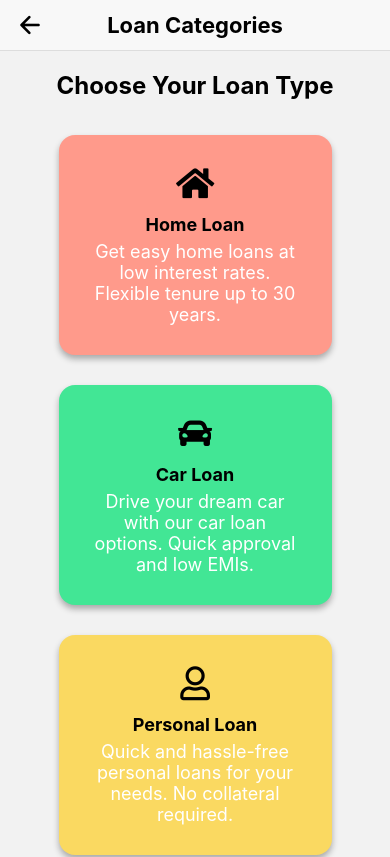
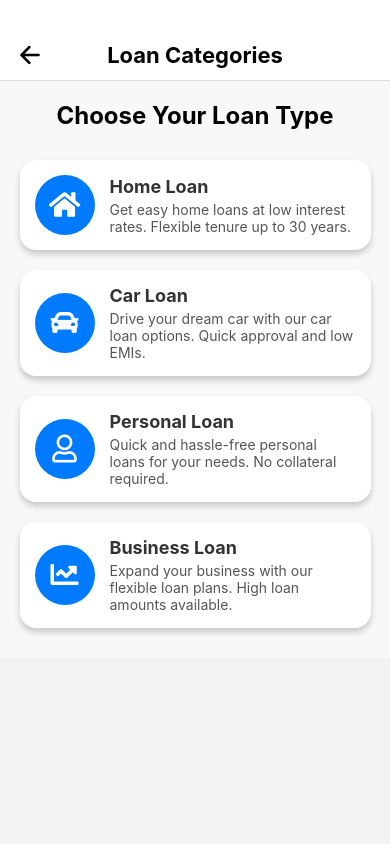
Before and after one commit to pankaj0695/verinova-app, a React Native app: screen /Loan in a window 390 px wide. Shown: the top 857 px of the page. Built offline with nearby package versions, Linux system fonts and the light colour scheme.

Commit message:
updated loan and policies

```diff
--- a/screens/loan/LoanCategoryScreen.js
+++ b/screens/loan/LoanCategoryScreen.js
@@ -6,90 +6,132 @@ import {
   StyleSheet,
   FlatList,
   Image,
+  Dimensions,
 } from "react-native";
-import { useNavigation, useRoute } from "@react-navigation/native";
+import { CurrentRenderContext, useNavigation, useRoute } from "@react-navigation/native";
+import { Ionicons, FontAwesome5 } from "@expo/vector-icons";
 
 export default function LoanCategoryScreen() {
   const navigation = useNavigation();
   const route = useRoute();
   const { category } = route.params;
+  const screenWidth = Dimensions.get("window").width; // Get screen width
 
   const loans = {
     "Home Loan": [
-      { id: "1", name: "Regular Home Loan" },
-      { id: "2", name: "NRI Home Loan" },
+      { id: "1", name: "Regular Home Loan", icon: "home" },
+      { id: "2", name: "NRI Home Loan", icon: "globe" },
     ],
     "Car Loan": [
-      { id: "1", name: "New Car Loan" },
-      { id: "2", name: "Used Car Loan" },
+      { id: "1", name: "New Car Loan", icon: "car" },
+      { id: "2", name: "Used Car Loan", icon: "car-side" },
     ],
     "Personal Loan": [
-      { id: "1", name: "Salary Loan" },
-      { id: "2", name: "Medical Loan" },
+      { id: "1", name: "Salary Loan", icon: "money-bill-wave" },
+      { id: "2", name: "Medical Loan", icon: "briefcase-medical" },
     ],
     "Education Loan": [
-      { id: "1", name: "Domestic Education Loan" },
-      { id: "2", name: "Overseas Education Loan" },
+      { id: "1", name: "Domestic Education Loan", icon: "book" },
+      { id: "2", name: "Overseas Education Loan", icon: "plane" },
     ],
     "Business Loan": [
-      { id: "1", name: "Startup Loan" },
-      { id: "2", name: "SME Loan" },
+      { id: "1", name: "Startup Loan", icon: "lightbulb" },
+      { id: "2", name: "SME Loan", icon: "chart-line" },
     ],
   };
 
   return (
     <View style={styles.container}>
-      {/* Vyom Logo */}
-      <Image
-        source={require("../../assets/images/verinova-logo.png")}
-        style={styles.logo}
-      />
+      {/* Header Navbar */}
+      <View style={styles.topBar}>
+        <TouchableOpacity onPress={() => navigation.goBack()} style={styles.backButton}>
+          <Ionicons name="arrow-back" size={28} color="black" />
+        </TouchableOpacity>
+        <Text style={styles.topBarTitle}>{category}</Text>
+      </View>
 
-      {/* Back Button */}
-      <TouchableOpacity
-        style={styles.backButton}
-        onPress={() => navigation.goBack()}
-      >
-        <Text style={styles.backText}>← Back</Text>
-      </TouchableOpacity>
-
-      <Text style={styles.title}>{category}</Text>
-
+      {/* Loan Type List */}
       <FlatList
         data={loans[category]}
         keyExtractor={(item) => item.id}
+        contentContainerStyle={styles.listContainer}
         renderItem={({ item }) => (
           <TouchableOpacity
-            style={styles.loanBox}
-            onPress={() =>
-              navigation.navigate("LoanDetails", { loanName: item.name })
-            }
+            style={[styles.loanBox, { width: screenWidth * 0.9 }]}
+            onPress={() => navigation.navigate("LoanDetails", { loanName: item.name })}
           >
-            <Text style={styles.loanText}>{item.name}</Text>
+            <Image
+              source={require("../../assets/images/loan-bg.jpg")}
+              style={styles.backgroundImage}
+            />
+            <View style={styles.contentContainer}>
+              <FontAwesome5 name={item.icon} size={24} color="white" style={styles.icon} />
+              <Text style={styles.loanText}>{item.name}</Text>
+            </View>
           </TouchableOpacity>
         )}
       />
     </View>
   );
 }
-
 const styles = StyleSheet.create({
-  container: { flex: 1, backgroundColor: "#f8f8f8", padding: 20 },
-  logo: { width: 80, height: 80, alignSelf: "center", marginBottom: 10 },
-  backButton: { marginBottom: 15, padding: 5 },
-  backText: { fontSize: 16, color: "#035697", fontWeight: "bold" },
-  title: {
+  container: {
+    flex: 1,
+    backgroundColor: "#f8f8f8",
+  },
+  topBar: {
+    flexDirection: "row",
+    alignItems: "center",
+    justifyContent: "center",
+    width: "100%",
+    paddingVertical: 12,  // Matches the first navbar
+    borderBottomWidth: 1,
+    borderColor: "#ddd",
+    backgroundColor: "#fff",
+    elevation: 2,
+  },
+  backButton: {
+    position: "absolute",
+    left: 16,
+    paddingTop: 30,  // Matches the first navbar
+  },
+  topBarTitle: {
     fontSize: 22,
     fontWeight: "bold",
-    marginBottom: 20,
-    textAlign: "center",
+    paddingTop: 30,  // Matches the first navbar
+    color: "black",
+  },
+  listContainer: {
+    alignItems: "center",
+    paddingVertical: 20,
   },
   loanBox: {
+    position: "relative",
     backgroundColor: "#035697",
-    padding: 15,
-    borderRadius: 10,
-    marginBottom: 15,
+    borderRadius: 16,
+    height: 80,
+    textAlignVertical: "center",
+    overflow: "hidden",
+    marginVertical: 10,
+    elevation: 5,
+  },
+  backgroundImage: {
+    width: "100%",
+    height: 100,
+    opacity: 0.3,
+    position: "absolute",
+  },
+  contentContainer: {
+    flexDirection: "row",
     alignItems: "center",
+    padding: 20,
   },
-  loanText: { color: "#fff", fontSize: 18, fontWeight: "bold" },
+  icon: {
+    marginRight: 15,
+  },
+  loanText: {
+    fontSize: 18,
+    fontWeight: "bold",
+    color: "white",
+  },
 });
--- a/screens/loan/LoanDetailsScreen.js
+++ b/screens/loan/LoanDetailsScreen.js
@@ -6,8 +6,10 @@ import {
   StyleSheet,
   Animated,
   Image,
+  ScrollView,
 } from "react-native";
 import { useRoute, useNavigation } from "@react-navigation/native";
+import { Ionicons } from "@expo/vector-icons";
 
 export default function LoanDetailsScreen() {
   const route = useRoute();
@@ -67,30 +69,36 @@ export default function LoanDetailsScreen() {
 
   return (
     <View style={styles.container}>
-      {/* Vyom Logo */}
+      {/* Navbar */}
+      <View style={styles.topBar}>
+        <TouchableOpacity onPress={() => navigation.goBack()} style={styles.backButton}>
+          <Ionicons name="arrow-back" size={28} color="black" />
+        </TouchableOpacity>
+        <Text style={styles.topBarTitle}>{loanName}</Text>
+      </View>
+
+      <ScrollView contentContainerStyle={styles.scrollContainer}>
+        {/* Loan Image */}
         <Image
-        source={require("../../assets/images/verinova-logo.png")}
-        style={styles.logo}
+          source={require("../../assets/images/loan-bg.jpg")}
+          style={styles.banner}
         />
 
-      {/* Back Button */}
-      <TouchableOpacity
-        style={styles.backButton}
-        onPress={() => navigation.goBack()}
-      >
-        <Text style={styles.backText}>← Back</Text>
-      </TouchableOpacity>
+        {/* Loan Description */}
+        <Text style={styles.description}>{loanDetails[loanName]?.description}</Text>
 
-      <Text style={styles.title}>{loanName}</Text>
-      <Text style={styles.description}>
-        {loanDetails[loanName]?.description}
-      </Text>
-
+        {/* Required Documents */}
+        <View style={styles.documentsContainer}>
           <Text style={styles.sectionTitle}>Required Documents</Text>
           {loanDetails[loanName]?.documents.map((doc, index) => (
-        <Text key={index} style={styles.document}>{`• ${doc}`}</Text>
+            <View key={index} style={styles.documentItem}>
+              <Ionicons name="document-text-outline" size={20} color="#007bff" />
+              <Text style={styles.document}>{doc}</Text>
+            </View>
           ))}
+        </View>
 
+        {/* Apply Now Button */}
         <Animated.View style={{ transform: [{ scale: buttonScale }] }}>
           <TouchableOpacity
             style={styles.applyButton}
@@ -100,36 +108,98 @@ export default function LoanDetailsScreen() {
             <Text style={styles.applyText}>Apply Now</Text>
           </TouchableOpacity>
         </Animated.View>
+      </ScrollView>
     </View>
   );
 }
 
 const styles = StyleSheet.create({
-  container: { flex: 1, backgroundColor: "#f8f8f8", padding: 20 },
-  logo: { width: 80, height: 80, alignSelf: "center", marginBottom: 10 },
-  backButton: { marginBottom: 15, padding: 5 },
-  backText: { fontSize: 16, color: "#035697", fontWeight: "bold" },
-  title: {
-    fontSize: 24,
+  container: { flex: 1, backgroundColor: "#f8f8f8" },
+  scrollContainer: { alignItems: "center", paddingBottom: 20 },
+
+  /* Navbar - Matches previous screens */
+  topBar: {
+    flexDirection: "row",
+    alignItems: "center",
+    justifyContent: "center",
+    width: "100%",
+    paddingVertical: 12,
+    borderBottomWidth: 1,
+    borderColor: "#ddd",
+    backgroundColor: "#fff",
+    elevation: 2,
+  },
+  backButton: {
+    position: "absolute",
+    left: 16,
+    paddingTop: 30, // Ensures consistency with other screens
+  },
+  topBarTitle: {
+    fontSize: 22,
     fontWeight: "bold",
-    marginBottom: 10,
-    textAlign: "center",
+    paddingTop: 30, // Ensures text alignment with other screens
+    color: "black",
   },
+
+  /* Banner Image */
+  banner: {
+    width: "90%",
+    height: 180,
+    borderRadius: 12,
+    marginVertical: 15,
+  },
+
+  /* Loan Details */
   description: {
     fontSize: 16,
     color: "#555",
     marginBottom: 20,
     textAlign: "center",
+    width: "90%",
   },
-  sectionTitle: { fontSize: 18, fontWeight: "bold", marginBottom: 10 },
-  document: { fontSize: 16, color: "#444", marginBottom: 5 },
+
+  /* Documents Section */
+  documentsContainer: {
+    width: "90%",
+    backgroundColor: "#fff",
+    padding: 15,
+    borderRadius: 12,
+    shadowColor: "#000",
+    shadowOffset: { width: 0, height: 4 },
+    shadowOpacity: 0.1,
+    shadowRadius: 6,
+    elevation: 3,
+  },
+  sectionTitle: {
+    fontSize: 18,
+    fontWeight: "bold",
+    marginBottom: 10,
+    color: "#333",
+  },
+  documentItem: {
+    flexDirection: "row",
+    alignItems: "center",
+    marginBottom: 8,
+  },
+  document: {
+    fontSize: 16,
+    color: "#444",
+    marginLeft: 8,
+  },
+
+  /* Apply Now Button */
   applyButton: {
     backgroundColor: "#E2261C",
     padding: 15,
     borderRadius: 10,
-    width: "100%",
+    width: "90%",
     alignItems: "center",
     marginTop: 20,
+    shadowColor: "#000",
+    shadowOffset: { width: 0, height: 4 },
+    shadowOpacity: 0.2,
+    shadowRadius: 5,
+    elevation: 5,
   },
   applyText: { color: "#fff", fontSize: 18, fontWeight: "bold" },
 });
--- a/screens/loan/LoanScreen.js
+++ b/screens/loan/LoanScreen.js
@@ -12,45 +12,37 @@ export default function LoanScreen() {
       id: "1",
       name: "Home Loan",
       icon: "home",
-      description:
-        "Get easy home loans at low interest rates. Flexible tenure up to 30 years.",
-      color: "#FF9A8B",
+      description: "Get easy home loans at low interest rates. Flexible tenure up to 30 years.",
+      color: ["#FF9A8B", "#FF6A88"],
     },
     {
       id: "2",
       name: "Car Loan",
       icon: "car",
-      description:
-        "Drive your dream car with our car loan options. Quick approval and low EMIs.",
-      color: "#42E695",
+      description: "Drive your dream car with our car loan options. Quick approval and low EMIs.",
+      color: ["#42E695", "#3BB2B8"],
     },
     {
       id: "3",
       name: "Personal Loan",
       icon: "user",
-      description:
-        "Quick and hassle-free personal loans for your needs. No collateral required.",
-      color: "#FAD961",
+      description: "Quick and hassle-free personal loans for your needs. No collateral required.",
+      color: ["#FAD961", "#F76B1C"],
     },
     {
       id: "4",
       name: "Business Loan",
       icon: "chart-line",
-      description:
-        "Expand your business with our flexible loan plans. High loan amounts available.",
-      color: "#A18CD1",
+      description: "Expand your business with our flexible loan plans. High loan amounts available.",
+      color: ["#A18CD1", "#FBC2EB"],
     },
-    // Add more loan categories if needed
   ];
 
   return (
     <ScrollView contentContainerStyle={styles.scrollContainer}>
       {/* Header */}
       <View style={styles.topBar}>
-        <TouchableOpacity
-          onPress={() => navigation.goBack()}
-          style={styles.backButton}
-        >
+        <TouchableOpacity onPress={() => navigation.goBack()} style={styles.backButton}>
           <Ionicons name="arrow-back" size={28} color="black" />
         </TouchableOpacity>
         <Text style={styles.topBarTitle}>Loan Categories</Text>
@@ -59,27 +51,21 @@ export default function LoanScreen() {
       {/* Title */}
       <Text style={styles.title}>Choose Your Loan Type</Text>
 
-      {/* Loan Categories Grid */}
+      {/* Loan Categories List */}
       <View style={styles.grid}>
         {loanCategories.map((category) => (
           <TouchableOpacity
             key={category.id}
-            style={[
-              styles.loanBox,
-              { backgroundColor: category.color, width: screenWidth * 0.7 },
-            ]}
-            onPress={() =>
-              navigation.navigate("LoanCategory", { category: category.name })
-            }
+            style={[styles.loanBox, { width: screenWidth * 0.9 }]}
+            onPress={() => navigation.navigate("LoanCategory", { category: category.name })}
           >
-            <FontAwesome5
-              name={category.icon}
-              size={34}
-              color="white"
-              style={styles.icon}
-            />
-            <Text style={styles.loanText}>{category.name}</Text>
-            <Text style={styles.loanDescription}>{category.description}</Text>
+            <View style={styles.iconContainer}>
+              <FontAwesome5 name={category.icon} size={28} color="white" />
+            </View>
+            <View style={styles.textContainer}>
+              <Text style={styles.loanText}>{category.name}</Text>
+              <Text style={styles.loanDescription}>{category.description}</Text>
+            </View>
           </TouchableOpacity>
         ))}
       </View>
@@ -88,14 +74,10 @@ export default function LoanScreen() {
 }
 
 const styles = StyleSheet.create({
-  container: {
-    flex: 1,
-    backgroundColor: "white",
+  scrollContainer: {
     alignItems: "center",
-    paddingTop: 40,
-  },
-  scrollContainer: {
-    alignItems: "center", // Fix for the scrollView layout issue
+    backgroundColor: "#f8f8f8",
+    paddingBottom: 20,
   },
   topBar: {
     flexDirection: "row",
@@ -105,15 +87,18 @@ const styles = StyleSheet.create({
     paddingVertical: 12,
     borderBottomWidth: 1,
     borderColor: "#ddd",
-    backgroundColor: "#f8f8f8",
+    backgroundColor: "#fff",
+    elevation: 2,
   },
   backButton: {
     position: "absolute",
+    paddingTop: 30,
     left: 16,
   },
   topBarTitle: {
     fontSize: 22,
     fontWeight: "bold",
+    paddingTop: 30,
     color: "black",
   },
   title: {
@@ -122,44 +107,44 @@ const styles = StyleSheet.create({
     color: "black",
     marginVertical: 20,
     textAlign: "center",
-    paddingHorizontal: 15,
   },
   grid: {
-    flexDirection: "row",
-    flexWrap: "wrap",
-    justifyContent: "center",
-    paddingHorizontal: 10,
+    width: "100%",
+    alignItems: "center",
   },
   loanBox: {
-    height: 220,
+    flexDirection: "row",
+    alignItems: "center",
+    backgroundColor: "#fff",
     borderRadius: 16,
+    padding: 15,
+    marginVertical: 10,
+    shadowColor: "#000",
+    shadowOffset: { width: 0, height: 4 },
+    shadowOpacity: 0.2,
+    shadowRadius: 6,
+    elevation: 5,
+  },
+  iconContainer: {
+    width: 60,
+    height: 60,
+    borderRadius: 30,
+    backgroundColor: "#007bff",
     alignItems: "center",
     justifyContent: "center",
-    padding: 20,
-    margin: 15,
-    shadowColor: "#000",
-    shadowOffset: { width: 0, height: 4 },
-    shadowOpacity: 0.3,
-    shadowRadius: 6,
-    elevation: 5,
-    overflow: "hidden",
+    marginRight: 15,
   },
-  icon: {
-    marginBottom: 12,
-    alignSelf: "center",
-    color: "000"
+  textContainer: {
+    flex: 1,
   },
   loanText: {
     fontSize: 18,
     fontWeight: "bold",
-    color: "000",
-    textAlign: "center",
+    color: "#333",
   },
   loanDescription: {
-    fontSize: 18,
-    color: "white",
-    textAlign: "center",
-    marginTop: 6,
-    paddingHorizontal: 10,
+    fontSize: 14,
+    color: "#555",
+    marginTop: 4,
   },
 });
--- /dev/null
+++ b/screens/policies/PolicyDetailsScreen.js
@@ -0,0 +1,38 @@
+import React from "react";
+import { View, Text, StyleSheet, TouchableOpacity, Linking } from "react-native";
+
+export default function PolicyDetailsScreen({ route }) {
+  const { name, description, link } = route.params; // Only necessary params
+
+  const openLink = () => {
+    Linking.openURL(link).catch((err) => console.error("Failed to open URL:", err));
+  };
+
+  const downloadPolicy = () => {
+    Linking.openURL("https://www.unionbankofindia.co.in/pdf/Policy%20on%20Compensation,%20Grievance%20Redressal%20&%20Customer%20Rights%202024-25.pdf").catch((err) =>
+      console.error("Failed to download policy:", err)
+    );
+  };
+
+  return (
+    <View style={styles.container}>
+      <Text style={styles.title}>{name}</Text>
+      <Text style={styles.description}>{description}</Text>
+      <TouchableOpacity style={styles.button} onPress={openLink}>
+        <Text style={styles.buttonText}>Read More</Text>
+      </TouchableOpacity>
+      <TouchableOpacity style={styles.downloadButton} onPress={downloadPolicy}>
+        <Text style={styles.buttonText}>Download Policy</Text>
+      </TouchableOpacity>
+    </View>
+  );
+}
+
+const styles = StyleSheet.create({
+  container: { flex: 1, padding: 20, backgroundColor: "#f8f8f8", alignItems: "center" },
+  title: { fontSize: 24, fontWeight: "bold", color: "#333", marginBottom: 15 },
+  description: { fontSize: 16, color: "#555", textAlign: "center", marginBottom: 10 },
+  button: { backgroundColor: "#007bff", padding: 12, borderRadius: 5, marginBottom: 10 },
+  downloadButton: { backgroundColor: "#28a745", padding: 12, borderRadius: 5 },
+  buttonText: { color: "white", fontSize: 16, fontWeight: "bold" },
+});
--- a/screens/policies/PolicyScreen.js
+++ b/screens/policies/PolicyScreen.js
@@ -1,98 +1,29 @@
 import React from "react";
-import { View, Text, StyleSheet, TouchableOpacity, ScrollView, Linking, Animated } from "react-native";
+import { View, Text, StyleSheet, TouchableOpacity, ScrollView, Animated } from "react-native";
+import { useNavigation } from "@react-navigation/native";
 
-// Updated policies data with new policies
 const policies = [
-  {
-    id: 1,
-    name: "Privacy Policy",
-    description: "This policy outlines how we collect, use, and protect your personal information.",
-    link: "https://www.unionbankofindia.co.in/en/common/privacy-policy", // URL to the privacy policy
-    isDownloadable: false, // This policy is a link, not downloadable
-  },
-  {
-    id: 2,
-    name: "Grievance Redressal Policy",
-    description: "This policy provides a framework for addressing customer complaints and grievances.",
-    link: "https://www.unionbankofindia.co.in/en/common/grievance-redressal", // URL to the grievance policy
-    isDownloadable: false, // This policy is a link
-  },
-  {
-    id: 3,
-    name: "Terms and Conditions for Internet Banking",
-    description: "Learn about the terms and conditions for using Union Bank's internet banking services.",
-    link: "https://www.unionbankofindia.co.in/en/common/grievance-redressal", // URL to terms and conditions
-    isDownloadable: false, // This policy is a link
-  },
-  {
-    id: 4,
-    name: "Anti-Money Laundering Policy",
-    description: "This policy outlines Union Bank's approach to preventing money laundering.",
-    link: "https://www.unionbankofindia.co.in/en/common/anti-money-laundering", // URL to AML policy
-    isDownloadable: false, // This policy is a link
-  },
-  {
-    id: 5,
-    name: "Deposit Policy",
-    description: "This policy explains the terms and conditions for making deposits with Union Bank.",
-    link: "https://www.unionbankofindia.co.in/en/common/grievance-redressal", // URL to deposit policy
-    isDownloadable: false, // This policy is a link
-  },
-  {
-    id: 6,
-    name: "Compensation Policy",
-    description: "Outlines how the bank compensates customers for financial losses due to the bank's errors or deficiencies in service. Covers areas like unauthorized debits, delayed collections, foreign exchange issues, ATM failures, and fraud.",
-    link: "https://www.unionbankofindia.co.in/en/common/policies-and-disclosures", // Fallback URL for compensation policy
-    isDownloadable: false, // This policy is a link
-  },
-  {
-    id: 7,
-    name: "Customer Rights Policy",
-    description: "Defines the basic rights of bank customers, including fair treatment, transparency, suitability of products, privacy, and access to grievance redressal and compensation. Emphasizes fair and honest dealing with all customers.",
-    link: "https://www.unionbankofindia.co.in/en/common/policies-and-disclosures", // Fallback URL for customer rights policy
-    isDownloadable: false, // This policy is a link
-  },
+  { id: 1, name: "Privacy Policy", description: "This policy outlines how we collect, use, and protect your personal information.", link: "https://www.unionbankofindia.co.in/en/common/privacy-policy" },
+  { id: 2, name: "Grievance Redressal Policy", description: "This policy provides a framework for addressing customer complaints and grievances.", link: "https://www.unionbankofindia.co.in/en/common/grievance-redressal" },
+  { id: 3, name: "Terms and Conditions for Internet Banking", description: "Learn about the terms and conditions for using Union Bank's internet banking services.", link: "https://www.unionbankofindia.co.in/en/common/grievance-redressal" },
+  { id: 4, name: "Anti-Money Laundering Policy", description: "This policy outlines Union Bank's approach to preventing money laundering.", link: "https://www.unionbankofindia.co.in/en/common/anti-money-laundering" },
+  { id: 5, name: "Deposit Policy", description: "This policy explains the terms and conditions for making deposits with Union Bank.", link: "https://www.unionbankofindia.co.in/en/common/grievance-redressal" },
+  { id: 6, name: "Compensation Policy", description: "Outlines how the bank compensates customers for financial losses due to errors or deficiencies in service.", link: "https://www.unionbankofindia.co.in/en/common/policies-and-disclosures" },
+  { id: 7, name: "Customer Rights Policy", description: "Defines the basic rights of bank customers, emphasizing fair and honest dealings.", link: "https://www.unionbankofindia.co.in/en/common/policies-and-disclosures" },
 ];
 
-// Custom animated card component
 const AnimatedCard = ({ children }) => {
-  const fadeAnim = new Animated.Value(0);  // Initial value for opacity
+  const fadeAnim = new Animated.Value(0);
 
   React.useEffect(() => {
-    Animated.timing(fadeAnim, {
-      toValue: 1,
-      duration: 500,
-      useNativeDriver: true, // Use native driver for better performance
-    }).start();
+    Animated.timing(fadeAnim, { toValue: 1, duration: 500, useNativeDriver: true }).start();
   }, []);
 
-  return (
-    <Animated.View style={[styles.card, { opacity: fadeAnim }]}>
-      {children}
-    </Animated.View>
-  );
+  return <Animated.View style={[styles.card, { opacity: fadeAnim }]}>{children}</Animated.View>;
 };
 
 export default function PolicyScreen() {
-  const handlePress = (url, isDownloadable) => {
-    const fallbackURL = "https://www.unionbankofindia.co.in/en/common/policies-and-disclosures"; // Default fallback URL
-
-    // Check if the URL can be opened
-    Linking.canOpenURL(url)
-      .then((supported) => {
-        if (supported) {
-          Linking.openURL(url).catch((err) => console.error("Failed to open URL:", err));
-        } else {
-          // If the URL cannot be opened, redirect to the fallback URL
-          Linking.openURL(fallbackURL).catch((err) => console.error("Failed to open fallback URL:", err));
-        }
-      })
-      .catch((err) => {
-        // In case of an error, open the fallback URL
-        console.error("Error checking URL:", err);
-        Linking.openURL(fallbackURL).catch((err) => console.error("Failed to open fallback URL:", err));
-      });
-  };
+  const navigation = useNavigation();
 
   return (
     <ScrollView style={styles.container}>
@@ -104,9 +35,14 @@ export default function PolicyScreen() {
             <Text style={styles.policyDescription}>{policy.description}</Text>
             <TouchableOpacity
               style={styles.button}
-              onPress={() => handlePress(policy.link, policy.isDownloadable)}
+              onPress={() => navigation.navigate("PolicyDetailsScreen", {
+                name: policy.name,
+                description: policy.description,
+                link: policy.link
+              })}
+
             >
-              <Text style={styles.buttonText}>Read More</Text>
+              <Text style={styles.buttonText}>Visit</Text>
             </TouchableOpacity>
           </AnimatedCard>
         ))}
@@ -116,22 +52,9 @@ export default function PolicyScreen() {
 }
 
 const styles = StyleSheet.create({
-  container: {
-    flex: 1,
-    padding: 10,
-    backgroundColor: "#f8f8f8",
-  },
-  title: {
-    fontSize: 24,
-    fontWeight: "bold",
-    color: "#333",
-    textAlign: "center",
-    marginVertical: 20,
-  },
-  policiesContainer: {
-    flex: 1,
-    marginTop: 10,
-  },
+  container: { flex: 1, padding: 10, backgroundColor: "#f8f8f8" },
+  title: { fontSize: 24, fontWeight: "bold", color: "#333", textAlign: "center", marginVertical: 20 },
+  policiesContainer: { flex: 1, marginTop: 10 },
   card: {
     backgroundColor: "white",
     borderRadius: 8,
@@ -143,27 +66,8 @@ const styles = StyleSheet.create({
     shadowRadius: 6,
     elevation: 5,
   },
-  policyName: {
-    fontSize: 18,
-    fontWeight: "bold",
-    color: "#1a1a1a",
-    marginBottom: 5,
-  },
-  policyDescription: {
-    fontSize: 14,
-    color: "#666",
-    marginBottom: 10,
-  },
-  button: {
-    backgroundColor: "#007bff",
-    paddingVertical: 10,
-    paddingHorizontal: 20,
-    borderRadius: 5,
-    alignItems: "center",
-  },
-  buttonText: {
-    color: "white",
-    fontSize: 16,
-    fontWeight: "bold",
-  },
+  policyName: { fontSize: 18, fontWeight: "bold", color: "#1a1a1a", marginBottom: 5 },
+  policyDescription: { fontSize: 14, color: "#666", marginBottom: 10 },
+  button: { backgroundColor: "#007bff", paddingVertical: 10, borderRadius: 5, alignItems: "center" },
+  buttonText: { color: "white", fontSize: 16, fontWeight: "bold" },
 });
```
Also changed, not shown: App.js (+18 -23 lines), assets/images/loan-bg.jpg (added). Lines whose indentation alone changed are shown as unchanged.
